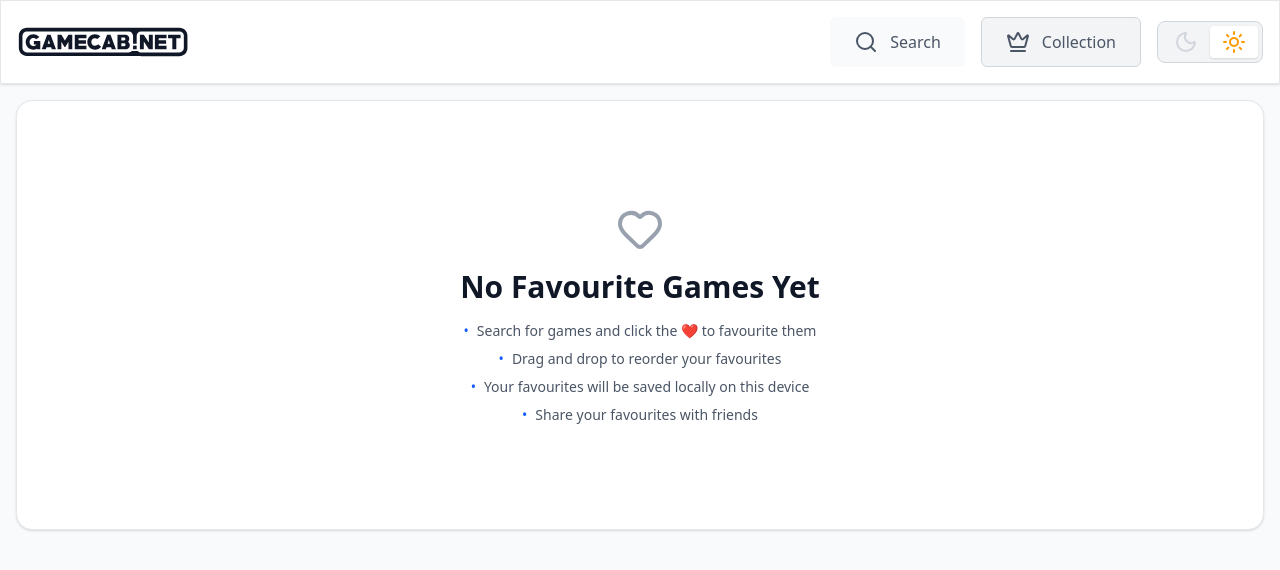
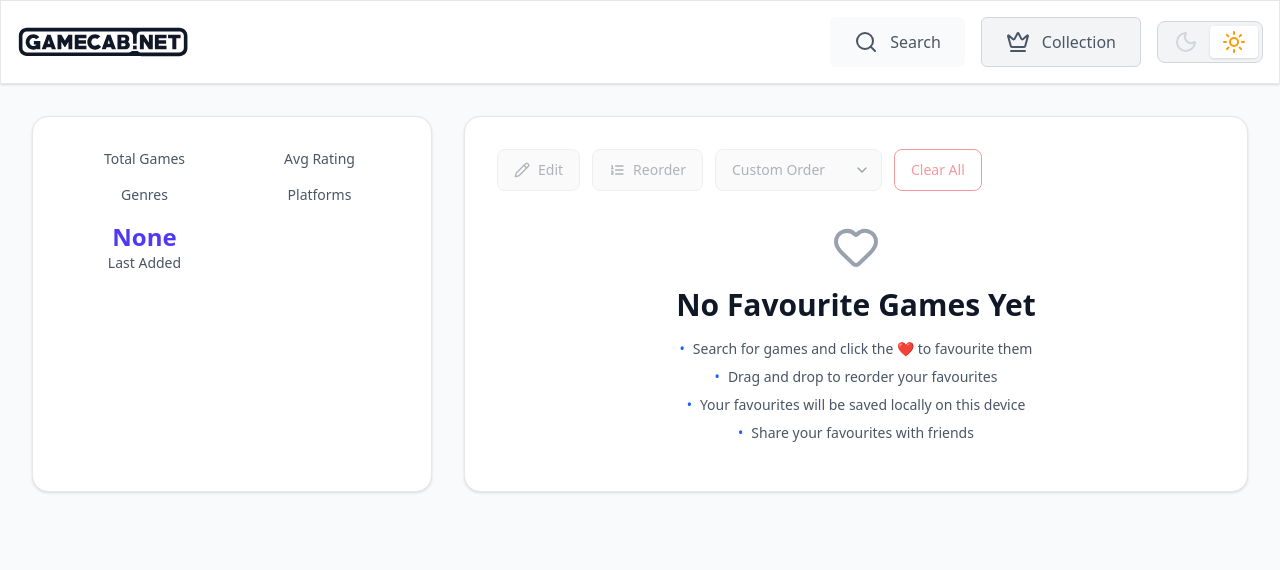
Before and after one commit to ZakMooney/GameCab, a React (Vite) app: page /collection in a window 1280 px wide. Shown: the top 570 px of the page. Built offline with nearby package versions, Linux system fonts and the light colour scheme.

Commit message:
feat: merge no-faves and has-faves interfaces

```diff
--- a/src/components/Collection/FavouritesDisplay.jsx
+++ b/src/components/Collection/FavouritesDisplay.jsx
@@ -65,71 +65,24 @@ const FavouritesDisplay = () => {
     moveToPosition(gameId, favouritesCount - 1);
   };
 
-  if (favouritesCount === 0) {
-    return (
-      <div className="w-full max-w-4xl mx-auto p-6">
-        <div className="text-center p-12">
-          <Heart className="w-12 h-12 mb-4 text-gray-400 mx-auto" />
-          <Typography
-            variant="h2"
-            color="heading"
-            align="center"
-            className="mb-4"
-          >
-            No Favourite Games Yet
-          </Typography>
-          <div className="max-w-md mx-auto">
-            <ul className="text-sm text-gray-600 space-y-2 flex flex-col items-center">
-              <li className="flex items-start">
-                <span className="text-primary dark:text-primary-dark mr-2">•</span>
-                <Typography variant="li">
-                  Search for games and click the ❤️ to favourite them
-                </Typography>
-              </li>
-              <li className="flex items-start">
-                <span className="text-primary dark:text-primary-dark mr-2">•</span>
-                <Typography variant="li">
-                  Drag and drop to reorder your favourites
-                </Typography>
-              </li>
-              <li className="flex items-start">
-                <span className="text-primary dark:text-primary-dark mr-2">•</span>
-                <Typography variant="li">
-                  Your favourites will be saved locally on this device
-                </Typography>
-              </li>
-              <li className="flex items-start">
-                <span className="text-primary dark:text-primary-dark mr-2">•</span>
-                <Typography variant="li">
-                  Share your favourites with friends
-                </Typography>
-              </li>
-            </ul>
-          </div>
-        </div>
-      </div>
-    );
-  }
+  const noFavourites = !favouritesCount > 0;
 
   return (
     <div className="w-full max-w-7xl mx-auto">
-      {/* Header Section */}
       <div className="">
         <div className="flex flex-col lg:flex-row lg:items-center lg:justify-between mb-4 md:mb-8">
           <div className="flex flex-wrap gap-3">
-            {/* Edit Mode Toggle */}
             <Button
               variant={
                 isEditMode ? 'primary' : 'secondary'
               }
               icon={<Pencil className="w-4 h-4" />}
               onClick={() => setIsEditMode(!isEditMode)}
-              disabled={isDragMode && (sortBy === 'custom')}
+              disabled={(isDragMode && (sortBy === 'custom')) || noFavourites}
             >
               {isEditMode ? 'Done' : 'Edit'}
             </Button>
 
-            {/* Drag Mode Toggle */}
             {sortBy === 'custom' && (
               <Button
                 variant={
@@ -137,7 +90,7 @@ const FavouritesDisplay = () => {
                 }
                 icon={<ListOrdered className="w-4 h-4" />}
                 onClick={() => setIsDragMode(!isDragMode)}
-                disabled={isEditMode}
+                disabled={isEditMode || noFavourites}
               >
                 {isDragMode ? 'Done' : 'Reorder'}
               </Button>
@@ -151,10 +104,9 @@ const FavouritesDisplay = () => {
               ]}
               value={viewMode}
               onChange={setViewMode}
-              disabled={isDragMode}
+              disabled={isDragMode || noFavourites}
             /> */}
 
-            {/* Sort Dropdown */}
             <Select
               options={[
                 { value: 'custom', label: 'Custom Order' },
@@ -165,21 +117,41 @@ const FavouritesDisplay = () => {
               ]}
               value={sortBy}
               onChange={handleSortChange}
-              disabled={isDragMode}
+              disabled={isDragMode || noFavourites}
             />
 
-            {/* Clear All Button */}
             <Button
               variant="outlineDanger"
               onClick={() => setShowClearConfirm(true)}
-              disabled={isDragMode}
+              disabled={isDragMode || noFavourites}
             >
               Clear All
             </Button>
           </div>
         </div>
 
-        {/* Drag Mode Instructions */}
+        {isEditMode && (
+          <div className="bg-info/10 dark:bg-danger-dark/10 border border-danger dark:border-danger-dark rounded-lg p-4 mb-6">
+            <div className="flex items-start">
+              <CircleCheckBig className="w-5 h-5 text-danger dark:text-danger-dark mr-3 mt-0.5 flex-shrink-0" />
+              <div>
+                <Typography
+                  variant="body"
+                  className="text-danger dark:text-danger-dark mb-1"
+                >
+                  Editing
+                </Typography>
+                <Typography
+                  variant="body"
+                  className="text-sm text-danger dark:text-danger-dark"
+                >
+                  Click the favourite button on any game below to remove it from your collection. Your list will be saved automatically.
+                </Typography>
+              </div>
+            </div>
+          </div>
+        )}
+
         {isDragMode && (
           <div className="bg-info/10 dark:bg-info-dark/10 border border-info dark:border-info-dark rounded-lg p-4 mb-6">
             <div className="flex items-start">
@@ -189,7 +161,7 @@ const FavouritesDisplay = () => {
                   variant="body"
                   className="text-info dark:text-info-dark mb-1"
                 >
-                  Reorder Mode Active
+                  Reordering
                 </Typography>
                 <Typography
                   variant="body"
@@ -204,7 +176,78 @@ const FavouritesDisplay = () => {
 
       </div>
 
-      {/* Confirmation Modal */}
+      {favouritesCount > 0 ? (
+        <div className={`flex flex-wrap gap-4 ${
+          isDragMode ? 'select-none' : ''
+        }`}>
+          {getSortedFavourites().map((game, index) => (
+            <Fragment key={game.id}>
+              <DraggableGameCard
+                game={game}
+                index={index}
+                isDragMode={isDragMode}
+                isEditMode={isEditMode}
+                onDragStart={handleDragStart}
+                onDragEnd={handleDragEnd}
+                onDrop={handleDrop}
+                key={game.id}
+              />
+            </Fragment>
+          ))}
+        </div>
+      ) : (
+        <div className="w-full mx-auto p-4 pt-0">
+          <div className="text-center">
+            <Heart className="w-12 h-12 mb-4 text-gray-400 mx-auto" />
+            <Typography
+              variant="h2"
+              color="heading"
+              align="center"
+              className="mb-4"
+            >
+              No Favourite Games Yet
+            </Typography>
+            <div className="max-w-md mx-auto">
+              <ul className="text-sm text-gray-600 space-y-2 flex flex-col items-center">
+                <li className="flex items-start">
+                  <span className="text-primary dark:text-primary-dark mr-2">•</span>
+                  <Typography variant="li">
+                    Search for games and click the ❤️ to favourite them
+                  </Typography>
+                </li>
+                <li className="flex items-start">
+                  <span className="text-primary dark:text-primary-dark mr-2">•</span>
+                  <Typography variant="li">
+                    Drag and drop to reorder your favourites
+                  </Typography>
+                </li>
+                <li className="flex items-start">
+                  <span className="text-primary dark:text-primary-dark mr-2">•</span>
+                  <Typography variant="li">
+                    Your favourites will be saved locally on this device
+                  </Typography>
+                </li>
+                <li className="flex items-start">
+                  <span className="text-primary dark:text-primary-dark mr-2">•</span>
+                  <Typography variant="li">
+                    Share your favourites with friends
+                  </Typography>
+                </li>
+              </ul>
+            </div>
+          </div>
+        </div>
+      )}
+
+      {/* Display mode */}
+      {/* {viewMode === 'grid' ? (
+        <>
+        </>
+      ) : (
+        <>
+        </>
+      )} */}
+
       {showClearConfirm && (
         <div className="fixed inset-0 bg-black/60 bg-opacity-50 flex items-center justify-center p-4 z-50">
           <Card className="max-w-sm mx-auto">
@@ -247,47 +290,6 @@ const FavouritesDisplay = () => {
         </div>
       )}
 
-      {/* Games Display */}
-      {viewMode === 'grid' ? (
-        <div className={`flex flex-wrap gap-4 ${
-          isDragMode ? 'select-none' : ''
-        }`}>
-          {getSortedFavourites().map((game, index) => (
-            <Fragment key={game.id}>
-              <DraggableGameCard
-                game={game}
-                index={index}
-                isDragMode={isDragMode}
-                isEditMode={isEditMode}
-                onDragStart={handleDragStart}
-                onDragEnd={handleDragEnd}
-                onDrop={handleDrop}
-                key={game.id}
-              />
-            </Fragment>
-          ))}
-        </div>
-      ) : (
-        <div className={`flex flex-wrap gap-4 ${
-          isDragMode ? 'select-none' : ''
-        }`}>
-          {getSortedFavourites().map((game, index) => (
-            <Fragment key={game.id}>
-              <DraggableGameCard
-                game={game}
-                index={index}
-                isDragMode={isDragMode}
-                isEditMode={isEditMode}
-                onDragStart={handleDragStart}
-                onDragEnd={handleDragEnd}
-                onDrop={handleDrop}
-                key={game.id}
-              />
-            </Fragment>
-          ))}
-        </div>
-      )}
-
     </div>
   );
 };
--- a/src/components/ui/Button.jsx
+++ b/src/components/ui/Button.jsx
@@ -21,7 +21,7 @@ const Button = ({
   const baseStyles = `
     cursor-pointer inline-flex items-center justify-center font-medium rounded-lg
     transition-all duration-200 focus:outline-none focus:ring-2 focus:ring-offset-2
-    disabled:opacity-50 disabled:cursor-not-allowed disabled:pointer-events-none
+    disabled:opacity-40 disabled:cursor-not-allowed disabled:pointer-events-none
     ${loading ? 'cursor-wait' : ''}
     ${fullWidth ? 'w-full' : ''}
   `.trim();
--- a/src/components/ui/Select.jsx
+++ b/src/components/ui/Select.jsx
@@ -25,7 +25,7 @@ const Select = ({
     focus:ring-2 focus:ring-offset-2 focus:ring-gray-300 focus:border-gray-300 outline-none
     transition-all duration-200
     text-gray-700 dark:text-gray-200
-    disabled:bg-gray-50 disabled:text-gray-500 dark:disabled:bg-gray-600 dark:disabled:text-gray-700 disabled:cursor-default
+    disabled:opacity-40 disabled:cursor-not-allowed disabled:pointer-events-none
     ${fullWidth ? 'w-full' : ''}
   `.trim();
 
--- a/src/screens/Collection.jsx
+++ b/src/screens/Collection.jsx
@@ -14,53 +14,7 @@ const Collection = () => {
     favouritesCount,
   } = useFavourites();
   return (
-    <div className="p-4">
-
-      {favouritesCount === 0 ? (
-        <Card className="mb-4 md:mb-8">
-          <div className="w-full max-w-4xl mx-auto p-0 md:p-6">
-            <div className="text-center p-0 md:p-12">
-              <Heart className="w-12 h-12 mb-4 text-gray-400 mx-auto" />
-              <Typography
-                variant="h2"
-                color="heading"
-                align="center"
-                className="mb-4"
-              >
-                No Favourite Games Yet
-              </Typography>
-              <div className="max-w-md mx-auto">
-                <ul className="text-sm text-gray-600 space-y-2 flex flex-col items-start sm:items-center">
-                  <li className="flex items-start">
-                    <span className="text-primary dark:text-primary-dark mr-2">•</span>
-                    <Typography variant="li">
-                      Search for games and click the ❤️ to favourite them
-                    </Typography>
-                  </li>
-                  <li className="flex items-start">
-                    <span className="text-primary dark:text-primary-dark mr-2">•</span>
-                    <Typography variant="li">
-                      Drag and drop to reorder your favourites
-                    </Typography>
-                  </li>
-                  <li className="flex items-start">
-                    <span className="text-primary dark:text-primary-dark mr-2">•</span>
-                    <Typography variant="li">
-                      Your favourites will be saved locally on this device
-                    </Typography>
-                  </li>
-                  <li className="flex items-start">
-                    <span className="text-primary dark:text-primary-dark mr-2">•</span>
-                    <Typography variant="li">
-                      Share your favourites with friends
-                    </Typography>
-                  </li>
-                </ul>
-              </div>
-            </div>
-          </div>
-        </Card>
-        ) : (
+    <div className="p-4 md:p-8">
       <div className="grid grid-cols-1 md:grid-cols-[250px_1fr] lg:grid-cols-[400px_1fr] gap-4 md:gap-8">
         <Card className="">
           <FavouritesStats />
@@ -70,8 +24,6 @@ const Collection = () => {
           <FavouritesDisplay />
         </Card>
       </div>
-        )
-      }
     </div>
   );
 };
```
Lines whose indentation alone changed are shown as unchanged.
